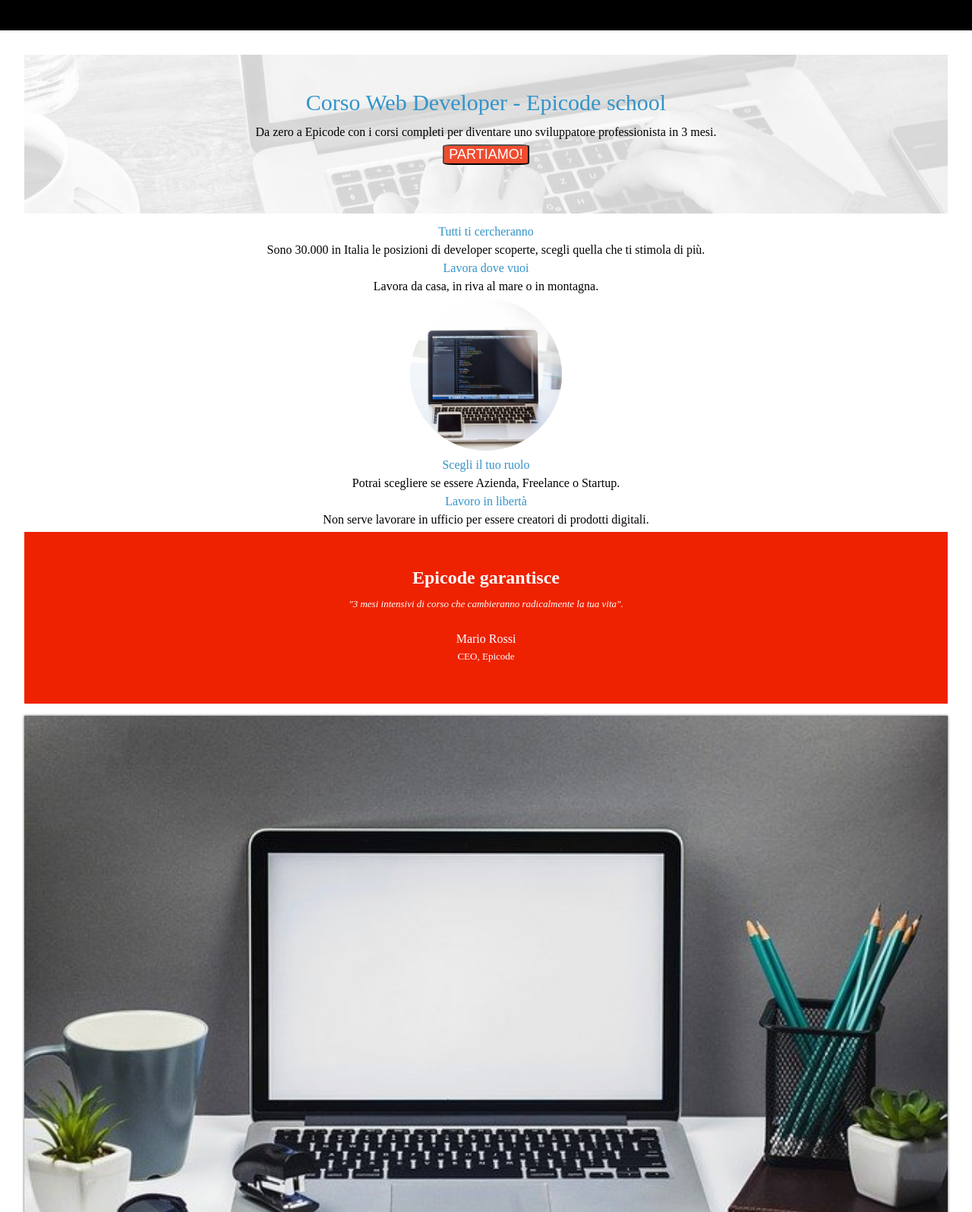
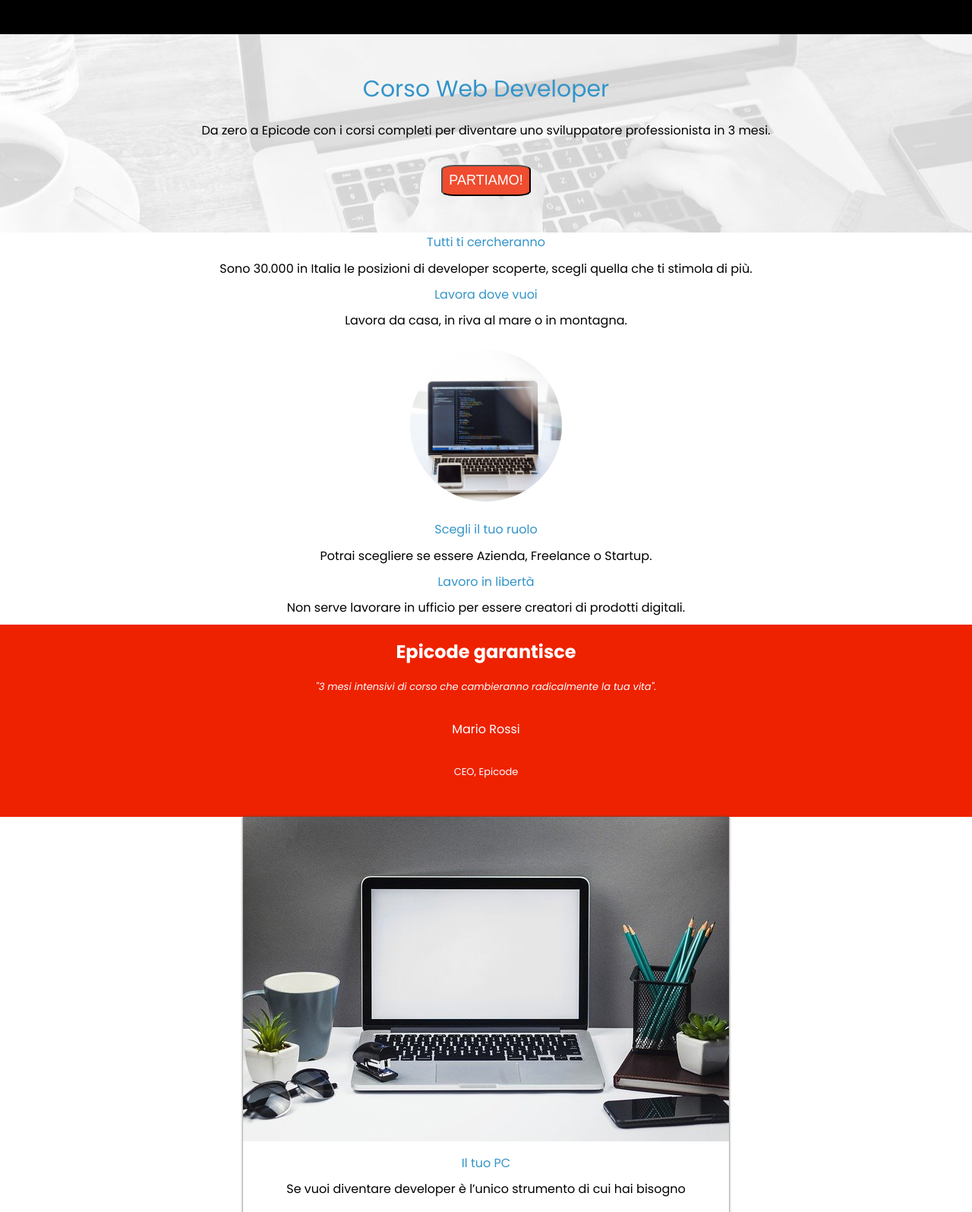
Before and after one commit to AntonioLieto999/U1-W1-Progetto, a plain HTML site: page index.html in a window 1280 px wide. Shown: the part 85-1680 px from the top of the page at 76% size. Drawn offline with Linux system fonts and the light colour scheme.

Commit message:
commit 4

```diff
--- a/assets/css/style.css
+++ b/assets/css/style.css
@@ -5,8 +5,11 @@
   box-sizing: border-box;
 }
 body {
+  line-height: 1.65;
+  font-family: "Poppins", sans-serif;
   inline-size: 1.65;
 }
+
 header {
   background-color: black;
   max-width: 100%;
@@ -17,28 +20,31 @@ header {
 }
 main {
   text-align: center;
-  padding: 2rem;
 }
 .first-div {
   background-image: url(../images/banner.jpg);
   background-position: center center;
   padding: 3rem;
+  max-width: 100%;
 }
 main div h1 {
   color: #3394c9;
   font-size: 30px;
   margin-bottom: 1rem;
 }
+main div p {
+  margin-bottom: 2rem;
+}
 main div,
 p,
 button {
-  margin-bottom: 1rem;
 }
 button {
   color: white;
-  border-radius: 10%;
+  border-radius: 15%;
   background-color: #f04c2f;
   font-size: large;
+  padding: 0.5rem;
 }
 nav .nav-h2 {
   color: #3394c9;
@@ -46,13 +52,14 @@ nav .nav-h2 {
 }
 nav img {
   border-radius: 50%;
-  margin-bottom: 0.5rem;
+  margin-bottom: 1rem;
+  margin-top: 1rem;
 }
 .rosso {
   color: white;
   max-width: 100%;
   background-color: #ee2200;
-  padding: 3rem;
+  padding: 1rem;
 }
 .rosso h2 {
   font-size: x-large;
@@ -67,11 +74,12 @@ nav img {
 .rosso :last-child {
   font-size: small;
 }
-article img {
-  width: 100%;
-}
+
 article div {
+  display: inline-block;
+  text-align: center;
   box-shadow: 0 0px 3px #444;
+  max-width: 85%;
 }
 article,
 img,
@@ -87,3 +95,9 @@ footer {
   padding: 3rem;
   color: white;
 }
+footer h2 {
+  margin-bottom: 1rem;
+}
+footer span {
+  text-decoration: underline;
+}
--- a/index.html
+++ b/index.html
@@ -20,7 +20,7 @@
     </header>
     <main>
       <div class="first-div">
-        <h1>Corso Web Developer - Epicode school</h1>
+        <h1>Corso Web Developer</h1>
         <p>
           Da zero a Epicode con i corsi completi per diventare uno sviluppatore professionista in 3
           mesi.
@@ -49,25 +49,25 @@
       </div>
       <article>
         <div>
-          <img src="assets/images/foto1.jpg" width="85%" alt="il tuo pc" />
+          <img src="assets/images/foto1.jpg" width="100%" alt="il tuo pc" />
           <h3>Il tuo PC</h3>
           <p>Se vuoi diventare developer è l’unico strumento di cui hai bisogno</p>
         </div>
         <div>
-          <img src="assets/images/foto2.jpg" width="85%" alt="impara ora" />
+          <img src="assets/images/foto2.jpg" width="100%" alt="impara ora" />
           <h3>Impara ora</h3>
           <p>Impara da chi diventerai tra qualche anno, e diventa una rockstar come loro.</p>
         </div>
         <div>
-          <img src="assets/images/foto3.jpg" width="85%" alt="lavora subito" />
+          <img src="assets/images/foto3.jpg" width="100%" alt="lavora subito" />
           <h3>Lavora subito</h3>
           <p>Sappiamo cosa vogliono le aziende, perché lavoriamo con loro.</p>
         </div>
       </article>
       <footer>
         <h2>CONTATTACI</h2>
-        <p><i class="fas fa-phone-alt"></i>.(39)11223456</p>
-        <p><i class="fas fa-envelope-square"></i>info@epicode.school</p>
+        <p><i class="fas fa-phone-alt"></i><span>.(39)11223456</span></p>
+        <p><i class="fas fa-envelope-square"></i><span>info@epicode.school</span></p>
         <p><i class="fas fa-carrot"></i>via appia 1 - 00100 Roma (RM)</p>
         <p>&copy;2021. immagini di <span>pixabay.</span></p>
       </footer>
```
